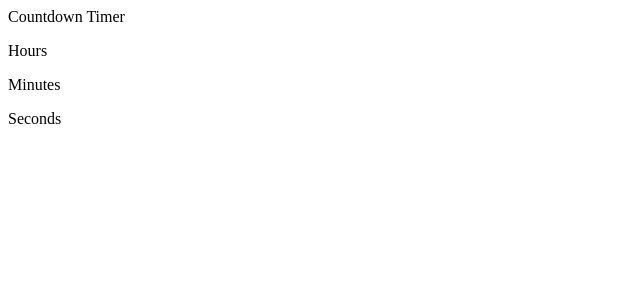
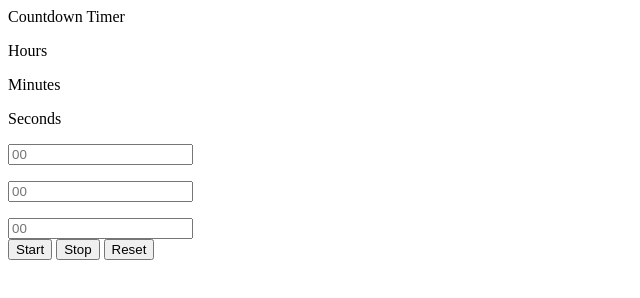
Before and after one commit to prak30/CountdownTimer, a plain HTML site: page index.html in a window 1280 px wide. Shown: the whole page, without its empty margins (0-640 px from the left). Drawn offline with Linux system fonts and the light colour scheme.

Commit message:
wrote basic htnl structure

```diff
--- a/index.html
+++ b/index.html
@@ -15,6 +15,37 @@
         <p class="container__labels--label">Minutes</p>
         <p class="container__labels--label">Seconds</p>
       </div>
+
+      <div class="container__inputs">
+        <input
+          type="number"
+          maxlength="2"
+          class="container__inputs--time hour"
+          placeholder="00"
+          oninput="this.value=this.value.slice(0, maxLength)"
+        />
+        <p class="comtainer__inputs--colon"></p>
+        <input
+          type="number"
+          maxlength="2"
+          class="container__inputs--time minute"
+          placeholder="00"
+          oninput="this.value=this.value.slice(0, maxLength)"
+        />
+        <p class="comtainer__inputs--colon"></p>
+        <input
+          type="number"
+          maxlength="2"
+          class="container__inputs--time second"
+          placeholder="00"
+          oninput="this.value=this.value.slice(0, maxLength)"
+        />
+      </div>
+      <div class="container__btns">
+        <button class="btn">Start</button>
+        <button class="btn">Stop</button>
+        <button class="btn">Reset</button>
+      </div>
     </div>
     <script src="index.js"></script>
   </body>
```
